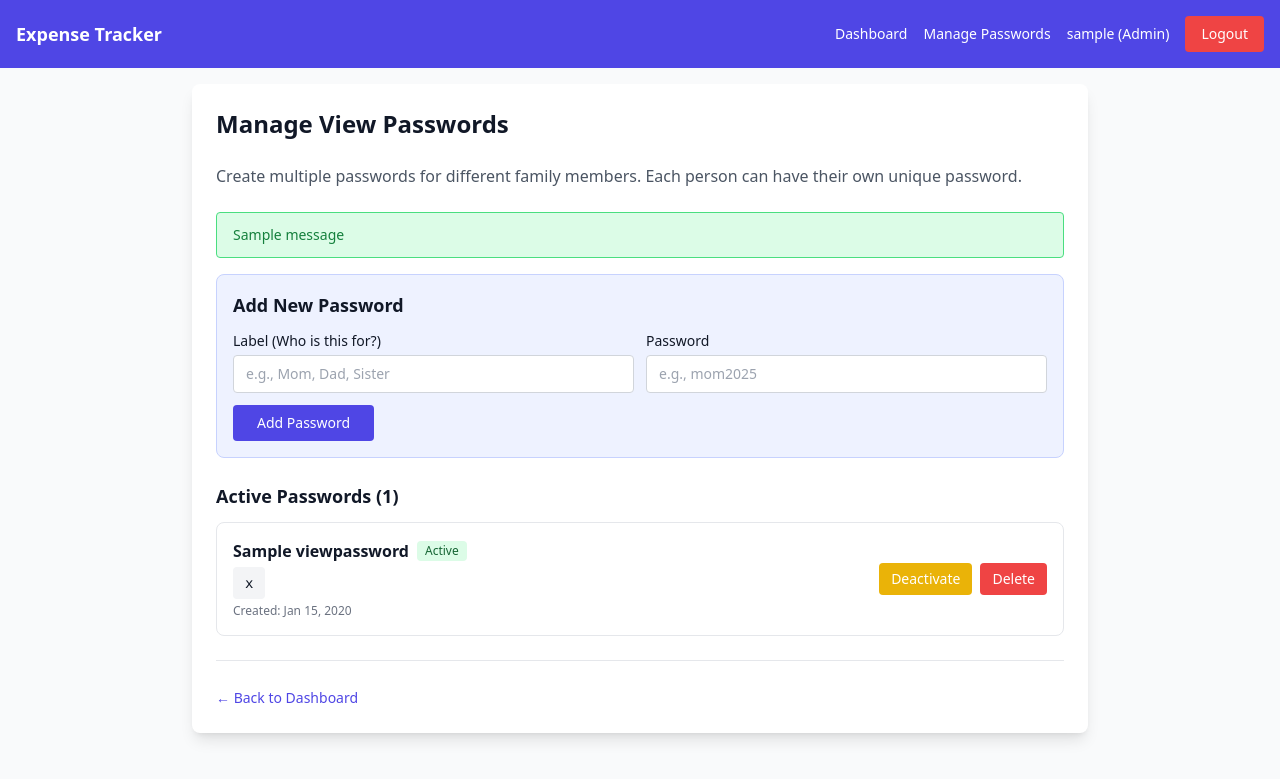
After one commit to GirishInTech/my-expense-manager, a Django app: page /manage-passwords/ in a window 1280 px wide. The commit adds this page. Shown: the top 779 px of the page. Run offline with Django 4.2, Linux system fonts and the light colour scheme; a user stored in the database is signed in; tables that the repository leaves empty hold one stand-in row (values such as "Sample post"); one stand-in notice (Sample message) is shown; some libraries are stand-ins or nearby versions.

Commit message:
Initial commit - expense tracker

```diff
--- a/expense_tracker/settings.py
+++ b/expense_tracker/settings.py
@@ -4,8 +4,11 @@ from pathlib import Path
 BASE_DIR = Path(__file__).resolve().parent.parent
 
 SECRET_KEY = os.environ.get("DJANGO_SECRET_KEY", "dev-secret-key-change-in-prod")
-DEBUG = True
+DEBUG = os.environ.get("DEBUG", "False") == "True"
 ALLOWED_HOSTS = ["*"]
+
+# View password for family members to see expenses
+VIEW_PASSWORD = os.environ.get("VIEW_PASSWORD", "family2025")
 
 INSTALLED_APPS = [
     "django.contrib.admin",
--- a/expenses/templates/base.html
+++ b/expenses/templates/base.html
@@ -13,10 +13,15 @@
         <nav class="flex items-center gap-2 sm:gap-4 flex-wrap">
           <a class="hover:underline text-sm" href="/">Dashboard</a>
           {% if user.is_authenticated %}
+            {% if user.is_staff %}
+              <a class="hover:underline text-xs sm:text-sm" href="{% url 'manage_passwords' %}">Manage Passwords</a>
+            {% endif %}
             <span class="text-xs sm:text-sm">{{ user.username }}{% if user.is_staff %} (Admin){% endif %}</span>
             <a href="{% url 'logout' %}" class="bg-red-500 hover:bg-red-600 px-3 sm:px-4 py-1.5 sm:py-2 rounded text-xs sm:text-sm">Logout</a>
+          {% elif request.session.view_access %}
+            <a href="{% url 'logout' %}" class="bg-red-500 hover:bg-red-600 px-3 sm:px-4 py-1.5 sm:py-2 rounded text-xs sm:text-sm">Logout</a>
           {% else %}
-            <a href="{% url 'login' %}" class="bg-green-500 hover:bg-green-600 px-3 sm:px-4 py-1.5 sm:py-2 rounded text-xs sm:text-sm">Login</a>
+            <a href="{% url 'login' %}" class="bg-green-500 hover:bg-green-600 px-3 sm:px-4 py-1.5 sm:py-2 rounded text-xs sm:text-sm">Admin</a>
           {% endif %}
         </nav>
       </div>
--- /dev/null
+++ b/expenses/templates/manage_passwords.html
@@ -0,0 +1,120 @@
+{% extends "base.html" %}
+{% block content %}
+<div class="max-w-4xl mx-auto px-3 sm:px-0">
+  <div class="bg-white p-4 sm:p-6 rounded-lg shadow-lg">
+    <h1 class="text-xl sm:text-2xl font-bold mb-4 sm:mb-6">Manage View Passwords</h1>
+
+    <p class="text-gray-600 text-sm sm:text-base mb-6">
+      Create multiple passwords for different family members. Each person can have their own unique password.
+    </p>
+
+    {% if messages %}
+    <div class="mb-4 space-y-2">
+      {% for message in messages %}
+      <div class="{% if 'error' in message.tags %}bg-red-100 border-red-400 text-red-700{% elif 'info' in message.tags %}bg-blue-100 border-blue-400 text-blue-700{% else %}bg-green-100 border-green-400 text-green-700{% endif %} border px-4 py-3 rounded text-sm">
+        {{ message }}
+      </div>
+      {% endfor %}
+    </div>
+    {% endif %}
+
+    <!-- Add New Password Form -->
+    <div class="bg-indigo-50 border border-indigo-200 p-4 rounded-lg mb-6">
+      <h2 class="text-lg font-semibold mb-3">Add New Password</h2>
+      <form method="post" class="space-y-3">
+        {% csrf_token %}
+        <input type="hidden" name="action" value="add">
+        <div class="grid grid-cols-1 sm:grid-cols-2 gap-3">
+          <div>
+            <label for="label" class="block text-sm font-medium mb-1">Label (Who is this for?)</label>
+            <input
+              type="text"
+              id="label"
+              name="label"
+              required
+              class="w-full px-3 py-2 border border-gray-300 rounded focus:outline-none focus:border-indigo-500 focus:ring-2 focus:ring-indigo-200 text-sm"
+              placeholder="e.g., Mom, Dad, Sister"
+            >
+          </div>
+          <div>
+            <label for="password" class="block text-sm font-medium mb-1">Password</label>
+            <input
+              type="text"
+              id="password"
+              name="password"
+              required
+              class="w-full px-3 py-2 border border-gray-300 rounded focus:outline-none focus:border-indigo-500 focus:ring-2 focus:ring-indigo-200 text-sm"
+              placeholder="e.g., mom2025"
+            >
+          </div>
+        </div>
+        <button type="submit" class="w-full sm:w-auto bg-indigo-600 hover:bg-indigo-700 text-white font-medium py-2 px-6 rounded text-sm">
+          Add Password
+        </button>
+      </form>
+    </div>
+
+    <!-- Existing Passwords List -->
+    <div>
+      <h2 class="text-lg font-semibold mb-3">Active Passwords ({{ passwords|length }})</h2>
+
+      {% if passwords %}
+      <div class="space-y-3">
+        {% for pwd in passwords %}
+        <div class="border rounded-lg p-4 {% if pwd.is_active %}bg-white{% else %}bg-gray-50{% endif %}">
+          <div class="flex flex-col sm:flex-row sm:items-center justify-between gap-3">
+            <div class="flex-1">
+              <div class="flex items-center gap-2 mb-1">
+                <span class="font-semibold text-base">{{ pwd.label }}</span>
+                {% if pwd.is_active %}
+                  <span class="bg-green-100 text-green-800 text-xs px-2 py-0.5 rounded">Active</span>
+                {% else %}
+                  <span class="bg-gray-100 text-gray-600 text-xs px-2 py-0.5 rounded">Inactive</span>
+                {% endif %}
+              </div>
+              <div class="font-mono text-sm bg-gray-100 px-3 py-1.5 rounded inline-block">
+                {{ pwd.password }}
+              </div>
+              <p class="text-xs text-gray-500 mt-1">Created: {{ pwd.created_at|date:"M d, Y" }}</p>
+            </div>
+            <div class="flex gap-2">
+              <!-- Toggle Active/Inactive -->
+              <form method="post" class="inline">
+                {% csrf_token %}
+                <input type="hidden" name="action" value="toggle">
+                <input type="hidden" name="password_id" value="{{ pwd.id }}">
+                <button type="submit" class="{% if pwd.is_active %}bg-yellow-500 hover:bg-yellow-600{% else %}bg-green-500 hover:bg-green-600{% endif %} text-white px-3 py-1.5 rounded text-xs sm:text-sm">
+                  {% if pwd.is_active %}Deactivate{% else %}Activate{% endif %}
+                </button>
+              </form>
+
+              <!-- Delete -->
+              <form method="post" class="inline" onsubmit="return confirm('Delete password for {{ pwd.label }}?');">
+                {% csrf_token %}
+                <input type="hidden" name="action" value="delete">
+                <input type="hidden" name="password_id" value="{{ pwd.id }}">
+                <button type="submit" class="bg-red-500 hover:bg-red-600 text-white px-3 py-1.5 rounded text-xs sm:text-sm">
+                  Delete
+                </button>
+              </form>
+            </div>
+          </div>
+        </div>
+        {% endfor %}
+      </div>
+      {% else %}
+      <div class="text-center py-8 text-gray-500">
+        <p class="mb-2">No passwords created yet.</p>
+        <p class="text-sm">Add your first password above to get started.</p>
+      </div>
+      {% endif %}
+    </div>
+
+    <div class="mt-6 pt-6 border-t">
+      <a href="{% url 'dashboard' %}" class="text-indigo-600 hover:underline text-sm">
+        ← Back to Dashboard
+      </a>
+    </div>
+  </div>
+</div>
+{% endblock %}
--- a/expenses/urls.py
+++ b/expenses/urls.py
@@ -5,8 +5,11 @@ urlpatterns = [
     path("", views.dashboard, name="dashboard"),
     path("expenses/<int:year>/<int:month>/", views.monthly_view, name="monthly"),
     path("api/expenses/", views.api_expenses, name="api_expenses"),
+    path("view-login/", views.view_login, name="view_login"),
     path("login/", views.login_view, name="login"),
     path("logout/", views.logout_view, name="logout"),
     path("expense/edit/<int:expense_id>/", views.edit_expense, name="edit_expense"),
     path("expense/delete/<int:expense_id>/", views.delete_expense, name="delete_expense"),
+    path("change-view-password/", views.change_view_password, name="change_view_password"),
+    path("manage-passwords/", views.manage_passwords, name="manage_passwords"),
 ]
--- a/expenses/views.py
+++ b/expenses/views.py
@@ -7,9 +7,15 @@ from django.db.models import Sum
 from django.contrib import messages
 from django.contrib.auth import authenticate, login, logout
 from django.contrib.auth.forms import AuthenticationForm
+from django.conf import settings
 
-from .models import Expense
+from .models import Expense, ViewPassword
 from .forms import ExpenseForm
+
+
+def check_view_access(request):
+    """Check if user has view access via password or admin login"""
+    return request.session.get('view_access') or request.user.is_staff
 
 
 def _get_month_range(year: int, month: int):
@@ -19,6 +25,10 @@ def _get_month_range(year: int, month: int):
 
 
 def dashboard(request):
+    # Check if user has view access
+    if not check_view_access(request):
+        return redirect('view_login')
+
     today = timezone.localdate()
     year = int(request.GET.get("year", today.year))
     month = int(request.GET.get("month", today.month))
@@ -78,6 +88,10 @@ def dashboard(request):
 
 
 def monthly_view(request, year: int, month: int):
+    # Check if user has view access
+    if not check_view_access(request):
+        return redirect('view_login')
+
     start, end = _get_month_range(year, month)
     qs = Expense.objects.filter(date__range=(start, end)).order_by("date", "id")
     total_for_month = qs.aggregate(total=Sum("amount"))["total"] or 0
@@ -108,6 +122,7 @@ def login_view(request):
             user = authenticate(username=username, password=password)
             if user is not None:
                 login(request, user)
+                request.session['view_access'] = True
                 messages.success(request, f"Welcome back, {username}!")
                 return redirect("dashboard")
             else:
@@ -121,8 +136,9 @@ def login_view(request):
 
 def logout_view(request):
     logout(request)
+    request.session['view_access'] = False
     messages.success(request, "You have been logged out successfully.")
-    return redirect("dashboard")
+    return redirect("view_login")
 
 
 def edit_expense(request, expense_id):
@@ -163,3 +179,78 @@ def delete_expense(request, expense_id):
 
     context = {"expense": expense}
     return render(request, "delete_expense.html", context)
+
+
+def view_login(request):
+    """Login view for family members to enter view password"""
+    if request.method == "POST":
+        entered_password = request.POST.get("view_password")
+
+        # Check against active passwords in database
+        valid_password = ViewPassword.objects.filter(
+            password=entered_password,
+            is_active=True
+        ).first()
+
+        if valid_password:
+            request.session['view_access'] = True
+            messages.success(request, "Access granted! Welcome.")
+            return redirect("dashboard")
+        else:
+            messages.error(request, "Incorrect password. Please try again.")
+
+    return render(request, "view_login.html")
+
+
+def change_view_password(request):
+    """Redirect to manage_passwords"""
+    return redirect('manage_passwords')
+
+
+def manage_passwords(request):
+    """Allow admin to manage multiple view passwords"""
+    if not request.user.is_staff:
+        messages.error(request, "Only admin can manage passwords.")
+        return redirect("dashboard")
+
+    if request.method == "POST":
+        action = request.POST.get("action")
+
+        if action == "add":
+            password = request.POST.get("password")
+            label = request.POST.get("label")
+
+            if password and label:
+                if ViewPassword.objects.filter(password=password).exists():
+                    messages.error(request, "This password already exists.")
+                else:
+                    ViewPassword.objects.create(password=password, label=label)
+                    messages.success(request, f"Password added for '{label}': {password}")
+            else:
+                messages.error(request, "Both password and label are required.")
+
+        elif action == "delete":
+            password_id = request.POST.get("password_id")
+            try:
+                pwd = ViewPassword.objects.get(id=password_id)
+                pwd.delete()
+                messages.success(request, f"Password for '{pwd.label}' deleted.")
+            except ViewPassword.DoesNotExist:
+                messages.error(request, "Password not found.")
+
+        elif action == "toggle":
+            password_id = request.POST.get("password_id")
+            try:
+                pwd = ViewPassword.objects.get(id=password_id)
+                pwd.is_active = not pwd.is_active
+                pwd.save()
+                status = "activated" if pwd.is_active else "deactivated"
+                messages.success(request, f"Password for '{pwd.label}' {status}.")
+            except ViewPassword.DoesNotExist:
+                messages.error(request, "Password not found.")
+
+        return redirect("manage_passwords")
+
+    passwords = ViewPassword.objects.all()
+    context = {"passwords": passwords}
+    return render(request, "manage_passwords.html", context)
```
Also changed, not shown: expenses/admin.py (+8 -1 lines), expenses/forms.py (+23 -4 lines), expenses/models.py (+13 -0 lines), expenses/templates/change_view_password.html (added, +66 -0 lines), expenses/templates/dashboard.html (+65 -15 lines), expenses/templates/edit_expense.html (+11 -0 lines), expenses/templates/view_login.html (added, +48 -0 lines), expenses/migrations/0002_viewpassword.py (added).
